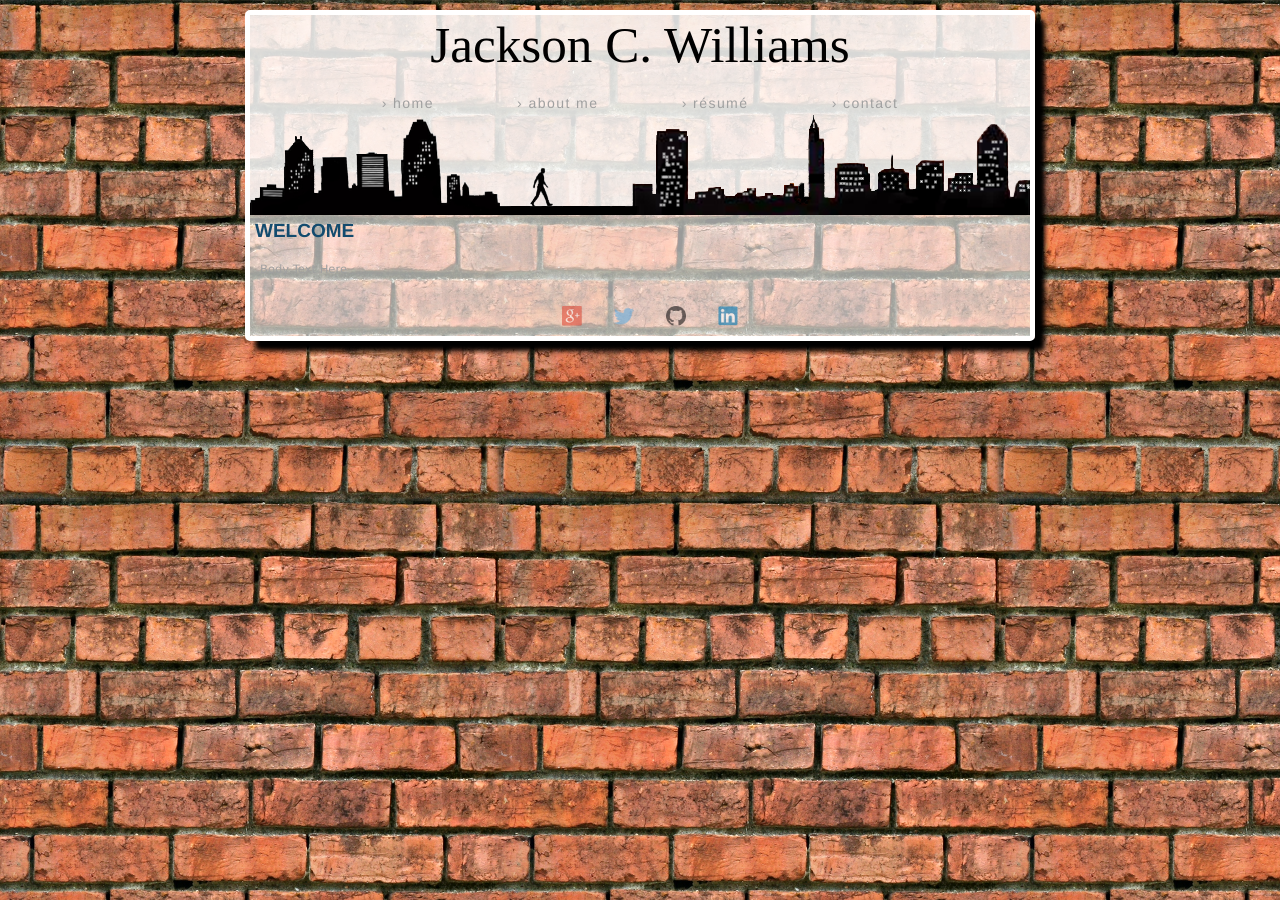
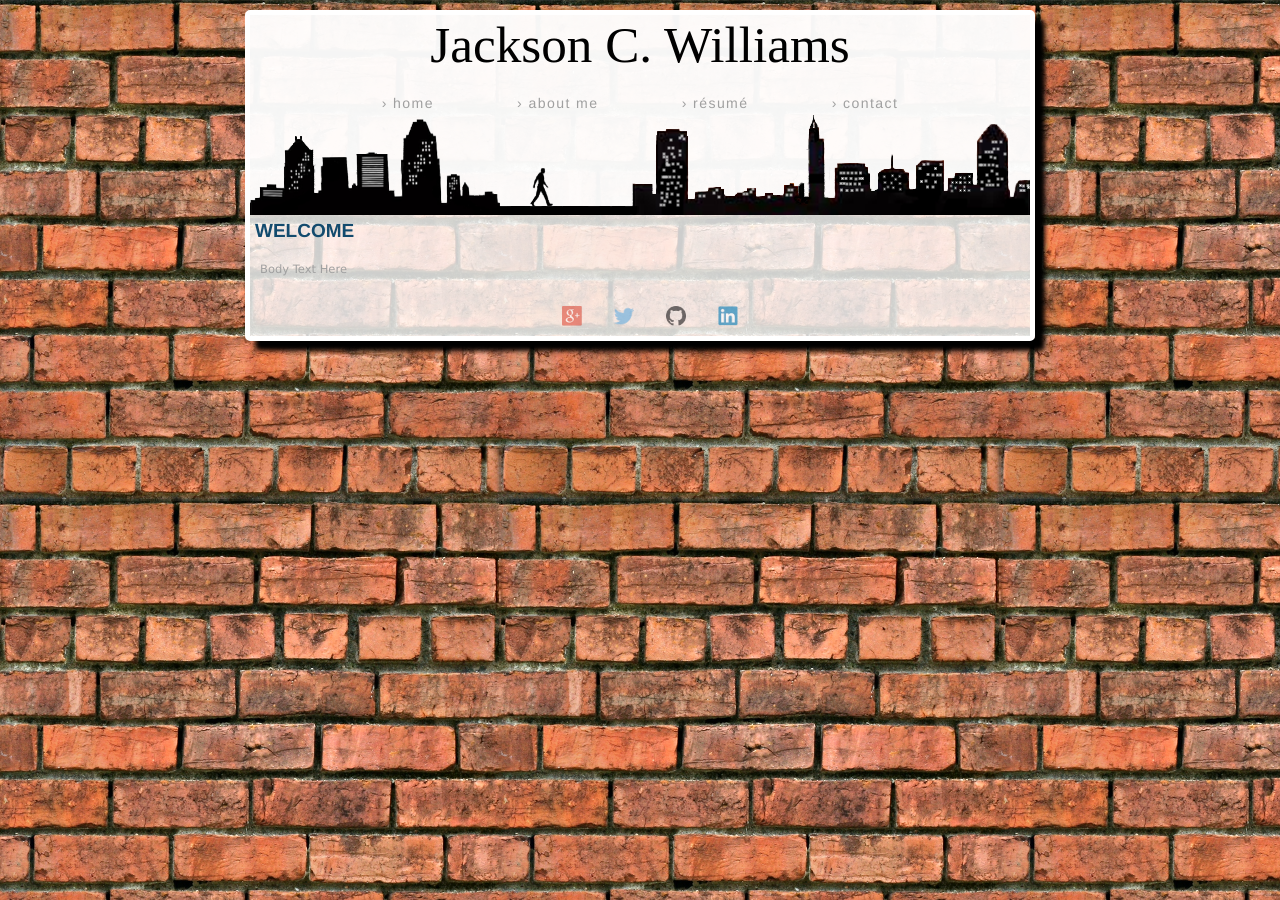
Before and after one commit to jacksoncwilliams/jackson-erin, a Jekyll site: the page built from index.html, in a window 1280 px wide. Built offline with Jekyll 4.4.1, drawn with Linux system fonts in a browser that asks for light colours.

Commit message:
Update main.css

```diff
--- a/css/main.css
+++ b/css/main.css
@@ -14,9 +14,10 @@
 margin: 0 auto;
 margin-top: 10px;
 /* Fallback for web browsers that doesn't support RGBa */
-    background: rgb(255, 255, 255) transparent;
+    background: rgb(255, 255, 255) opacity: 0.8;
+    				   filter: alpha(opacity=80);;
     /* RGBa with 0.6 opacity */
-    background: rgba(255, 255, 255, 0.6);
+    background: rgba(255, 255, 255, 0.8);
     /* For IE 5.5 - 7*/
     filter:progid:DXImageTransform.Microsoft.gradient(startColorstr=#FFFFFF, endColorstr=#FFFFFF);
     /* For IE 8*/
```
